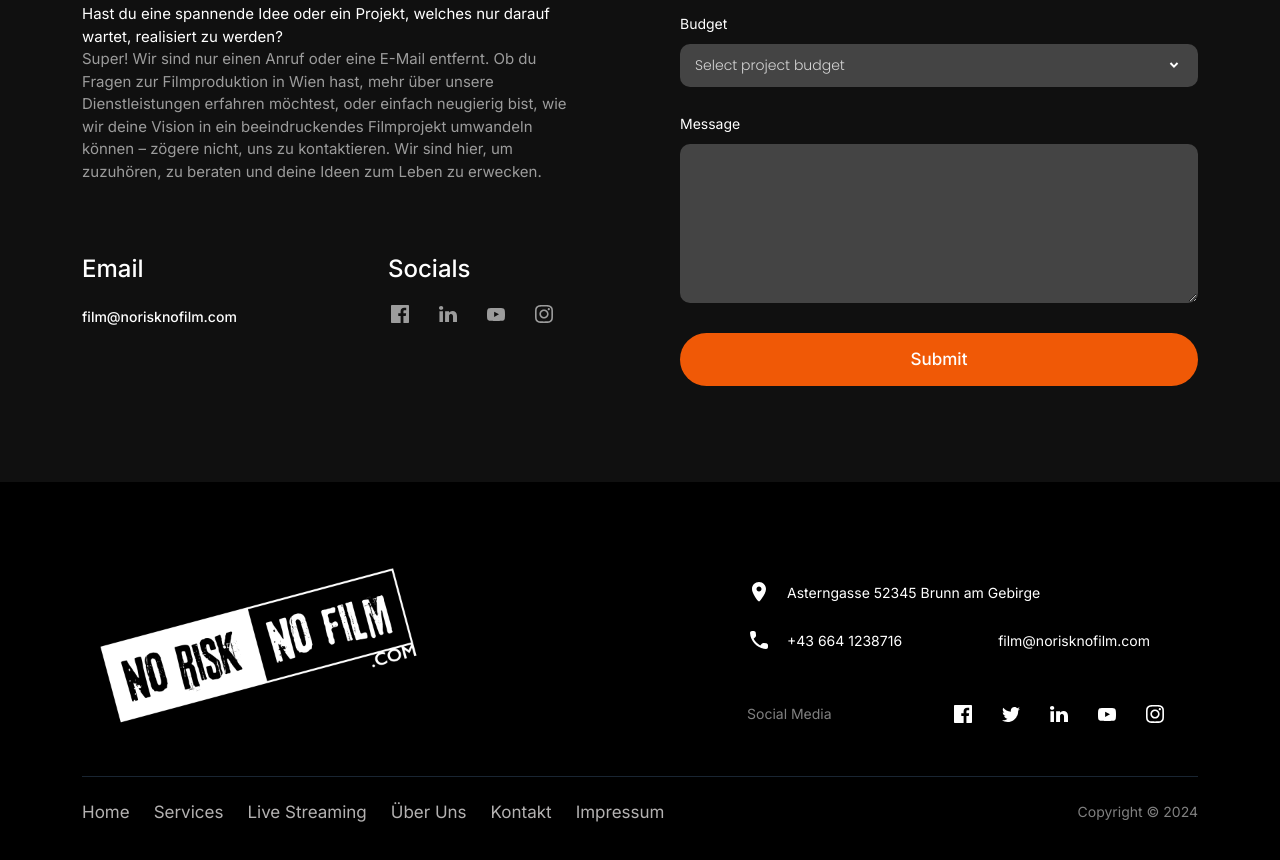
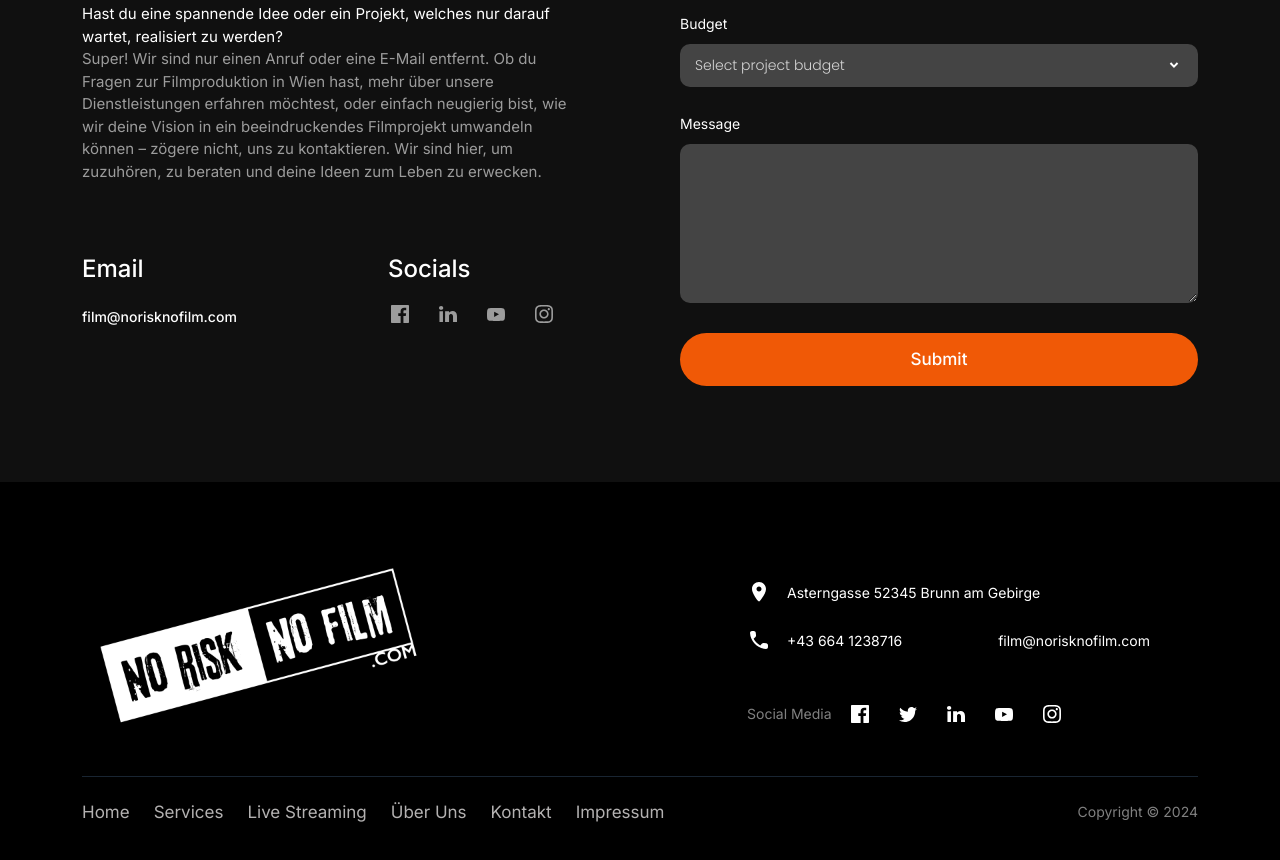
Before and after one commit to Johnyjangra/norisk, a plain HTML site: page footer.html in a window 1280 px wide. Shown: the part 808-1668 px from the top of the page. Drawn offline with nearby package versions, Linux system fonts and the light colour scheme; some packages are replaced by stand-ins of ours; a script that the page names is missing.

Commit message:
footer section

```diff
--- a/footer.html
+++ b/footer.html
@@ -183,7 +183,7 @@
           </div>
          </div>
          <div class="d-flex pt-3 pt-sm-4 pt-lg-5 align-items-center justify-content-between justify-content-md-start gap-3">
-          <div class="col-sm-5">
+          <div class="col-auto">
             <h4 class="font-xs fw-normal opacity-50 text-white lh_normal ff_inter mb-0">Social Media</h4>
           </div>
           <div class="col-sm-5">
```
